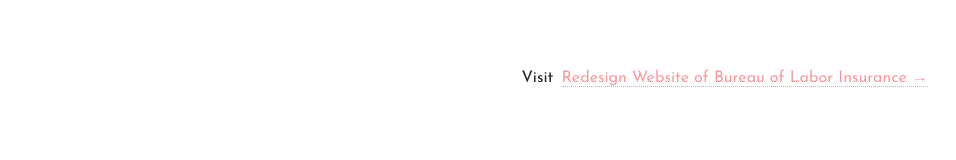
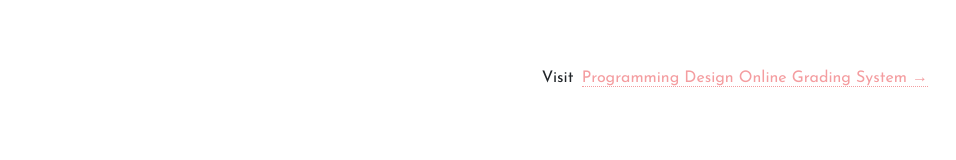
Before and after one commit to wendeehsu/wendeehsu.github.io, a React (Create React App) app: page /#/Work/AIXray in a window 1280 px wide. Shown: the part 6363-6523 px from the top of the page, without its empty margins (160-1116 px from the left). Built offline with nearby package versions, Linux system fonts and the light colour scheme.

Commit message:
feat: add navlink

```diff
--- a/src/components/Projects/AIXray.js
+++ b/src/components/Projects/AIXray.js
@@ -184,7 +184,7 @@ class AIXray extends Component {
                         </div>
                     </div>
                 </div>
-                <NavLink pageUrl="/Work/RedesignBLI" project="Redesign Website of Bureau of Labor Insurance" />
+                <NavLink pageUrl="/Work/PDOGS" project="Programming Design Online Grading System" />
             </div>
         )
     }
--- a/src/components/Projects/PDOGS.js
+++ b/src/components/Projects/PDOGS.js
@@ -311,6 +311,7 @@ class PDOGS extends Component {
                     </div>
                 </div>
             </div>
+            <NavLink pageUrl="/Work/RedesignBLI" project="Redesign Website of Bureau of Labor Insurance" />
         </div>
         )
     }
--- a/src/css/Projects/shared.css
+++ b/src/css/Projects/shared.css
@@ -17,7 +17,7 @@
 }
 
 .full-width-inner-section {
-    width: 100vw;
+    width: 101vw;
     position: relative;
     left: calc(-50vw + 50%);
     padding-left: 22%;
```
